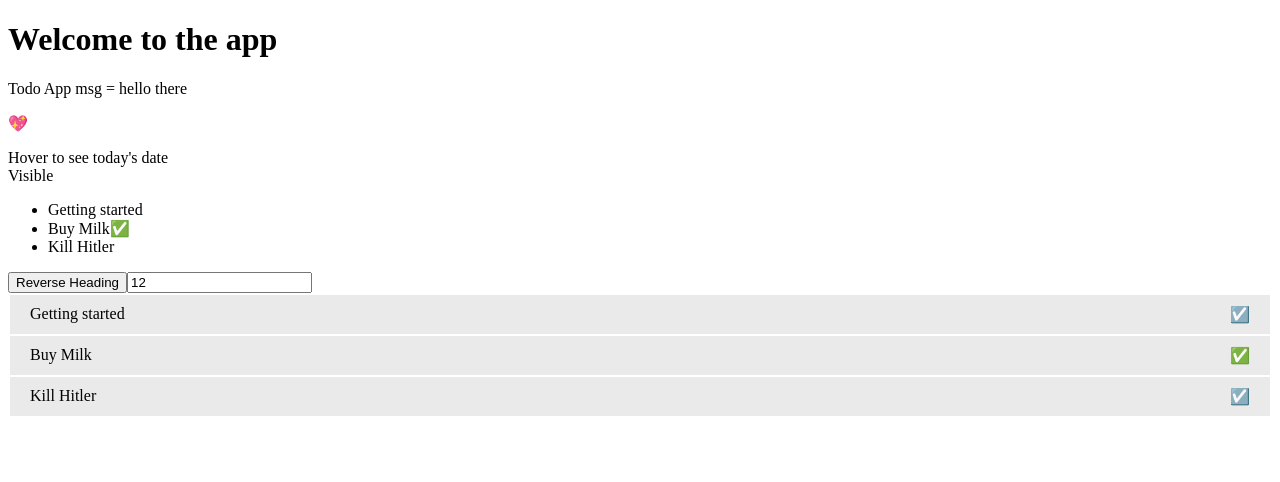
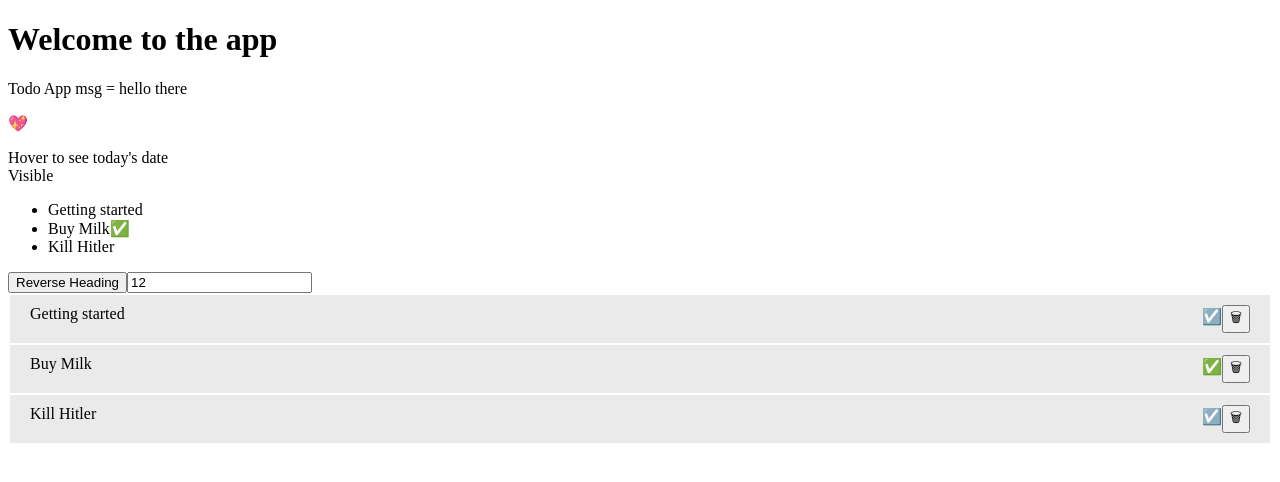
Before and after one commit to brucemakallan/learning-vue, a Vue app: page / in a window 1280 px wide. Shown: the top 482 px of the page. Built offline with nearby package versions, Linux system fonts and the light colour scheme.

Commit message:
Using  to handle Child events in Parents

```diff
--- a/src/components/TodoApp.vue
+++ b/src/components/TodoApp.vue
@@ -1,11 +1,19 @@
 <template>
   <div class="todo_app">
     <h1>{{ intro }}</h1>
+    <!-- Reading Props -->
     <p>Todo App msg = {{ msg }}</p>
+
+    <!-- Reading data -->
     <p>{{ heart }}</p>
+
+    <!-- using v-bind -->
     <span :title="hoverMessage">Hover to see today's date</span>
+
+    <!-- v-if -->
     <div v-if="visible">Visible</div>
 
+    <!-- v-for -->
     <ul>
       <li v-for="(todo, index) in todos" :key="index">
         <span>{{ todo.title }}</span>
@@ -13,10 +21,19 @@
       </li>
     </ul>
 
+    <!-- Handling events, v-on OR @ -->
     <button type="button" v-on:click="reverseMessage">Reverse Heading</button>
+
+    <!-- 2-way binding with v-model -->
     <input type="text" name="age" id="age" v-model="age">
 
-    <TodoElement v-for="(todo, index) in todos" :key="index" :todo="todo"/>
+    <!-- Binding an object to a Component -->
+    <TodoElement
+      v-for="(todo, index) in todos"
+      :key="index"
+      :todo="todo"
+      @delete-element="deleteElement"
+    />
   </div>
 </template>
 
@@ -36,14 +53,17 @@ export default {
       visible: true,
       todos: [
         {
+          id: 1,
           title: "Getting started",
           completed: false
         },
         {
+          id: 2,
           title: "Buy Milk",
           completed: true
         },
         {
+          id: 3,
           title: "Kill Hitler",
           completed: false
         }
@@ -57,6 +77,9 @@ export default {
         .split("")
         .reverse()
         .join("");
+    },
+    deleteElement(id) {
+      this.todos = this.todos.filter(todo => todo.id !== id);
     }
   },
   components: {
--- a/src/components/TodoElement.vue
+++ b/src/components/TodoElement.vue
@@ -1,8 +1,11 @@
 <template>
   <div class="todo-element">
-    <span>{{ todo.title }}</span>
-    <span v-if="todo.completed">✅</span>
-    <span v-else>☑️</span>
+    <div>{{ todo.title }}</div>
+    <div>
+      <span v-if="todo.completed">✅</span>
+      <span v-else>☑️</span>
+      <button type="button" title="Delete" @click="$emit('delete-element', todo.id)">🗑</button>
+    </div>
   </div>
 </template>
 
```
